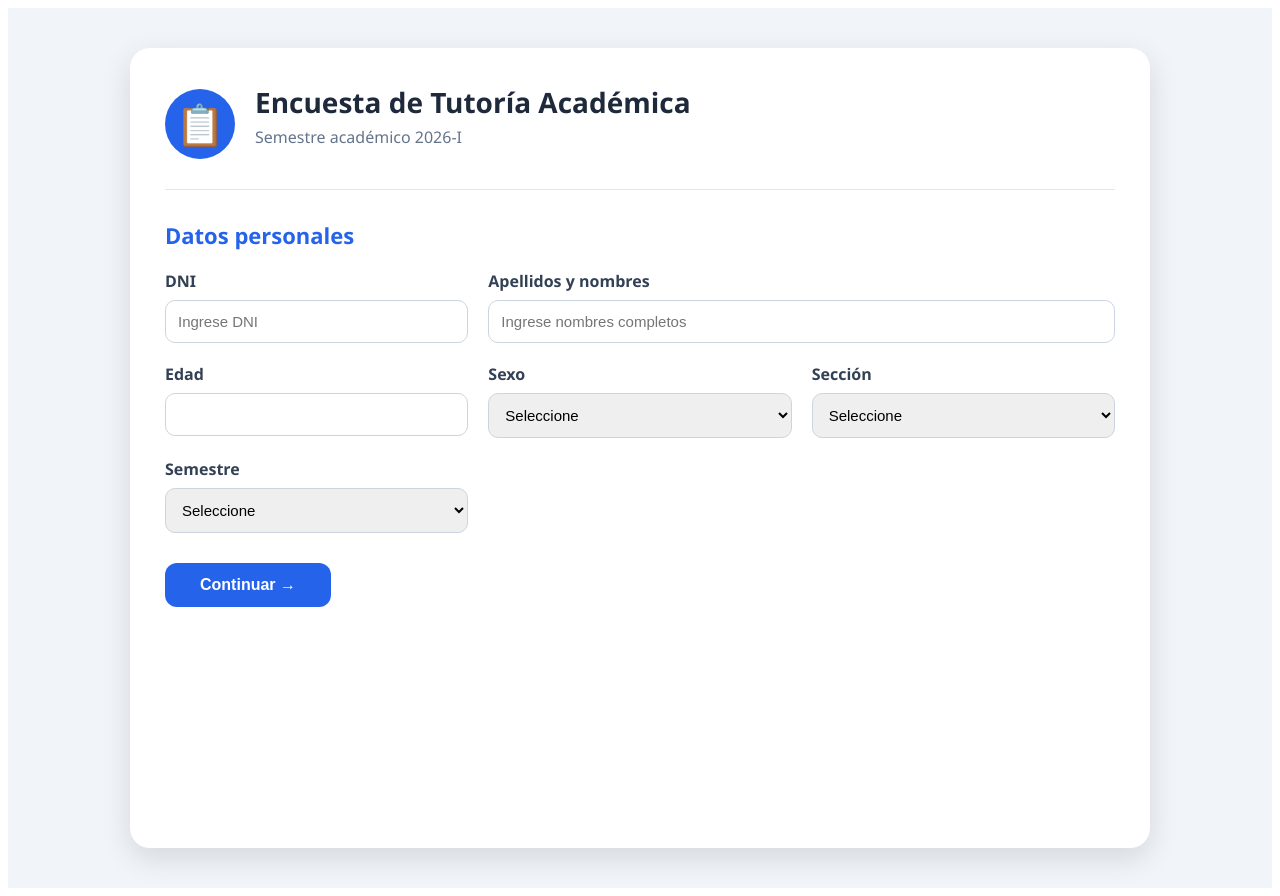
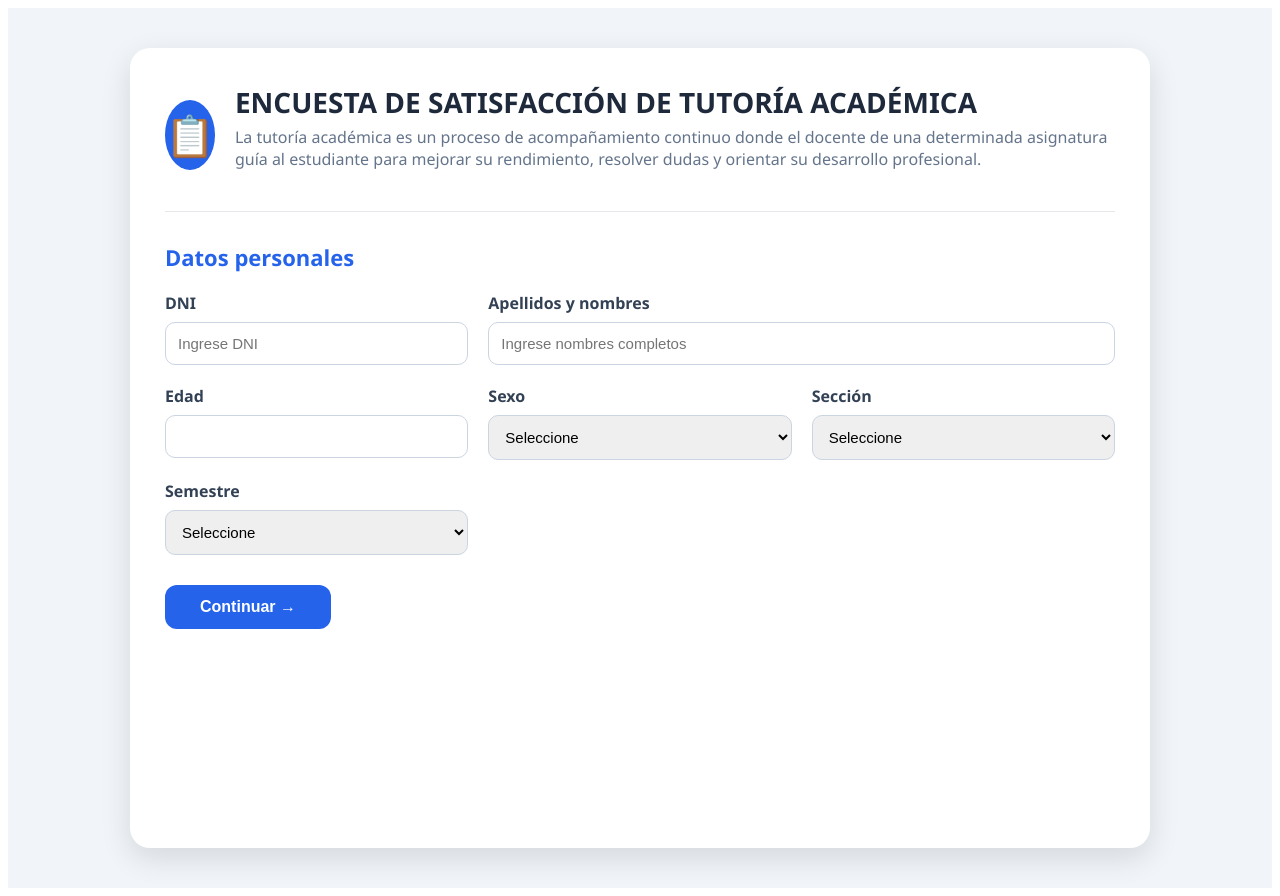
Before and after one commit to StephanieVA/gestion-tiempo, an Angular app: page /encuesta in a window 1280 px wide. Built offline with nearby package versions, Linux system fonts and the light colour scheme.

Commit message:
Update encuesta.component.html

```diff
--- a/src/app/pages/encuesta/encuesta.component.html
+++ b/src/app/pages/encuesta/encuesta.component.html
@@ -8,9 +8,9 @@
       </div>
 
       <div>
-        <h1>Encuesta de Tutoría Académica</h1>
+        <h1>ENCUESTA DE SATISFACCIÓN DE TUTORÍA ACADÉMICA</h1>
         <p>
-          Semestre académico 2026-I
+          La tutoría académica es un proceso de acompañamiento continuo donde el docente de una determinada asignatura guía al estudiante para mejorar su rendimiento, resolver dudas y orientar su desarrollo profesional.
         </p>
       </div>
     </div>
```
